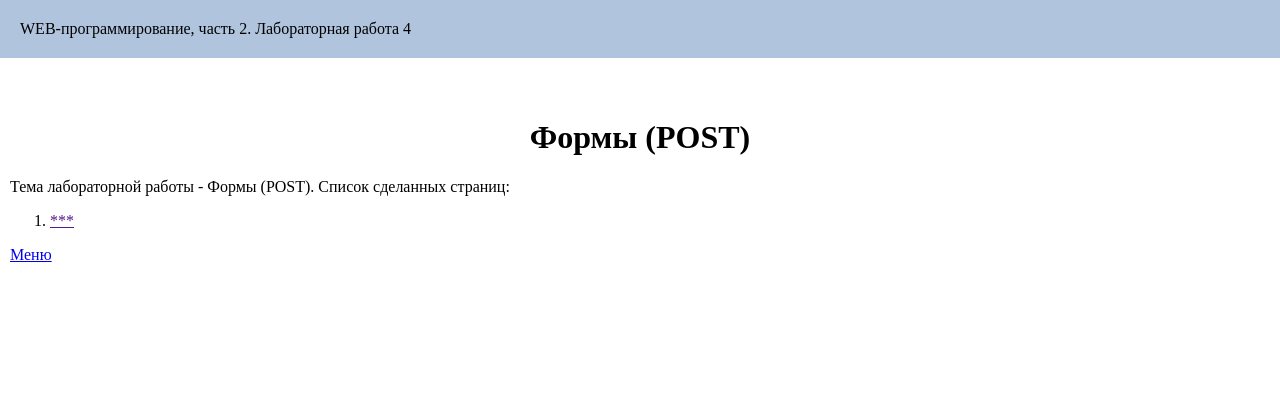
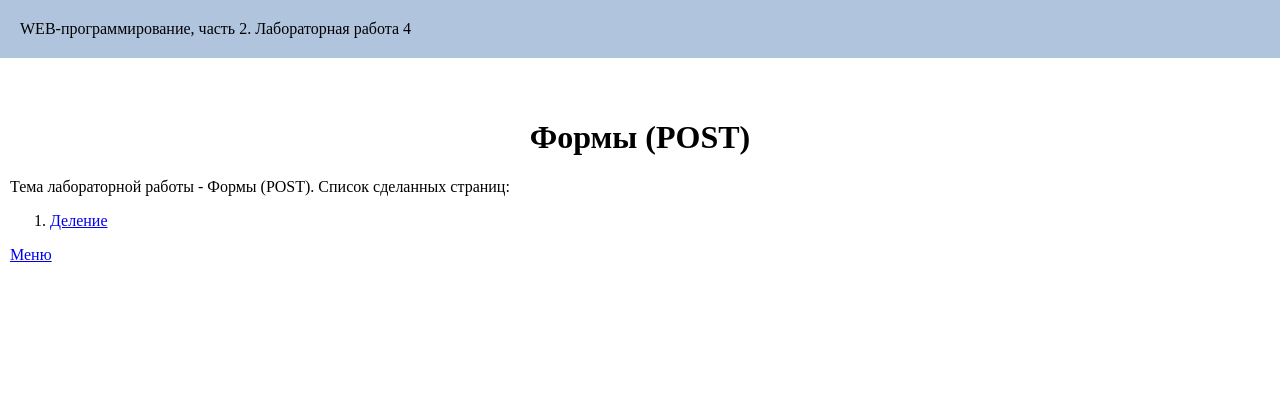
Before and after one commit to SofiaPon/web-programming-labs-2, a Flask app: page /lab4/ in a window 1280 px wide. Shown: the top 405 px of the page. Run offline with Flask 3, Linux system fonts and the light colour scheme.

Commit message:
Деление

```diff
--- a/templates/lab4/lab4.html
+++ b/templates/lab4/lab4.html
@@ -8,7 +8,7 @@
    <div>Тема лабораторной работы - Формы (POST). Список сделанных страниц: </div>
    <ol>
     <li>
-        <a href="">***</a>
+        <a href="/lab4/div-form">Деление</a>
     </li>
    </ol>
 
```
